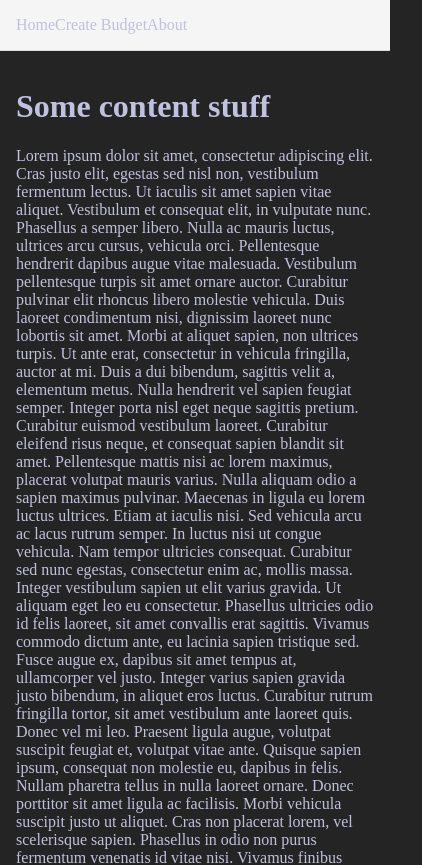
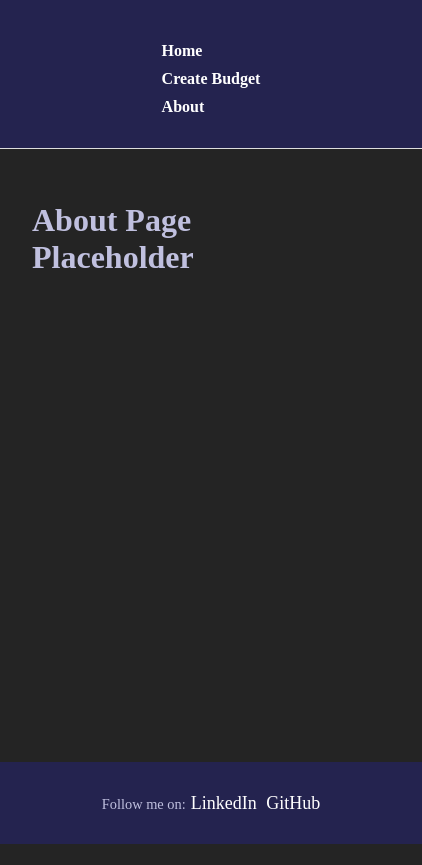
Before and after one commit to Jay-Sakabu/unit-2-final-project, a React (Vite) app in the folder budgeting/: page /about in a window 390 px wide. Shown: the top 865 px of the page, 422 px wide, since content can reach past the window. After the commit the page ends 844 px from the top, so only its background shows below. Built offline with nearby package versions, Linux system fonts and the light colour scheme.

Commit message:
Changed to side navbar, added some styles, fixed routes

```diff
--- a/budgeting/src/App.css
+++ b/budgeting/src/App.css
@@ -6,20 +6,37 @@ html, body, #root {
   padding: 0;
 }
 
-.header {
-  background-color: #f5f5f5;
-  padding: 1rem;
-  border-bottom: 1px solid #ddd;
+.side-navbar {
+  background-color: #24234f;
+  padding: 2rem 1rem;
+  min-width: 100px;
+  height: 100vh;
+  position: fixed;
+  top: 0;
+  left: 0;
+  display: flex;
+  flex-direction: column;
+  gap: 1rem;
 }
 
-.link-styling{
-  color: aqua;
+.nav-links {
+  display: flex;
+  flex-direction: column;
+  gap: 1rem;
+}
+
+.link-styling {
+  color: rgb(255, 255, 255);
+  text-decoration: none;
+  font-weight: bold;
+  display: block;
+  margin-top: 10px;
 }
 
 footer {
-  background-color: #f5f5f5;
+  background-color: #24234f;
   padding: 1rem;
-  border-top: 1px solid #ddd;
+  /* border-top: 1px solid #ddd; */
   text-align: center;
   font-size: 0.9rem;
 }
@@ -27,6 +44,8 @@ footer {
 .footer a{
   text-decoration: none;
   padding-left: 5px;
+  color: rgb(255, 255, 255);
+  font-size: large;
 }
 
 .app-container {
@@ -37,5 +56,40 @@ footer {
 
 .main-content {
   flex: 1;
-  padding: 1rem;
+  margin-left: 200px; /* same as sidebar width */
+  padding: 2rem;
 }
+
+@media (max-width: 768px) {
+  .side-navbar {
+    position: relative;
+    height: auto;
+    width: 100%;
+    flex-direction: row;
+    justify-content: space-around;
+    border-right: none;
+    border-bottom: 1px solid #ddd;
+  }
+
+  .nav-links {
+    flex-direction: row;
+    gap: 1rem;
+  }
+
+  .app-container {
+    flex-direction: column;
+  }
+
+  img{
+    max-width: 100%;
+  }
+
+  .main-content {
+    margin-left: 0;
+    margin-top: 0;
+  }
+
+  .footer{
+    width: 100%;
+  }
+}
--- a/budgeting/src/App.jsx
+++ b/budgeting/src/App.jsx
@@ -2,29 +2,30 @@ import { useState } from 'react'
 import './App.css'
 import Header from './components/Header'
 import Footer from './components/Footer'
+import About from './Pages/About'
+import Budget from './Pages/Budget'
+import { BrowserRouter as Router, Routes, Route } from 'react-router'
+import Home from './Pages/Home'
 
 function App() {
   const [count, setCount] = useState(0)
 
+
   return (
+    <Router>
       <div className='app-container'>
         <Header />
         <main className='main-content'>
-
-        <h1>Some content stuff</h1>
-        <p> Lorem ipsum dolor sit amet, consectetur adipiscing elit. Cras justo elit, egestas sed nisl non, vestibulum fermentum lectus. Ut iaculis sit amet sapien vitae aliquet. Vestibulum et consequat elit, in vulputate nunc. Phasellus a semper libero. Nulla ac mauris luctus, ultrices arcu cursus, vehicula orci. Pellentesque hendrerit dapibus augue vitae malesuada. Vestibulum pellentesque turpis sit amet ornare auctor. Curabitur pulvinar elit rhoncus libero molestie vehicula. Duis laoreet condimentum nisi, dignissim laoreet nunc lobortis sit amet. Morbi at aliquet sapien, non ultrices turpis. Ut ante erat, consectetur in vehicula fringilla, auctor at mi. Duis a dui bibendum, sagittis velit a, elementum metus.
-
-          Nulla hendrerit vel sapien feugiat semper. Integer porta nisl eget neque sagittis pretium. Curabitur euismod vestibulum laoreet. Curabitur eleifend risus neque, et consequat sapien blandit sit amet. Pellentesque mattis nisi ac lorem maximus, placerat volutpat mauris varius. Nulla aliquam odio a sapien maximus pulvinar. Maecenas in ligula eu lorem luctus ultrices. Etiam at iaculis nisi. Sed vehicula arcu ac lacus rutrum semper. In luctus nisi ut congue vehicula.
-
-          Nam tempor ultricies consequat. Curabitur sed nunc egestas, consectetur enim ac, mollis massa. Integer vestibulum sapien ut elit varius gravida. Ut aliquam eget leo eu consectetur. Phasellus ultricies odio id felis laoreet, sit amet convallis erat sagittis. Vivamus commodo dictum ante, eu lacinia sapien tristique sed. Fusce augue ex, dapibus sit amet tempus at, ullamcorper vel justo. Integer varius sapien gravida justo bibendum, in aliquet eros luctus. Curabitur rutrum fringilla tortor, sit amet vestibulum ante laoreet quis.
-
-          Donec vel mi leo. Praesent ligula augue, volutpat suscipit feugiat et, volutpat vitae ante. Quisque sapien ipsum, consequat non molestie eu, dapibus in felis. Nullam pharetra tellus in nulla laoreet ornare. Donec porttitor sit amet ligula ac facilisis. Morbi vehicula suscipit justo ut aliquet. Cras non placerat lorem, vel scelerisque sapien. Phasellus in odio non purus fermentum venenatis id vitae nisi. Vivamus finibus gravida malesuada. In hac habitasse platea dictumst. Curabitur tortor mi, dictum porta convallis eu, semper ut neque. Ut interdum rhoncus ultricies. Cras ultrices, lectus ac lacinia accumsan, risus magna auctor risus, ac aliquam diam lectus in dui. Mauris tempus nec velit ac vehicula.
-
-          Quisque non rutrum lorem. Vivamus vel urna elit. Aenean lacinia libero a diam pellentesque vestibulum. Phasellus aliquet diam ut tincidunt efficitur. Curabitur efficitur libero sed nunc hendrerit, ut congue nulla maximus. Morbi justo mi, euismod in venenatis eu, varius eu enim. Morbi varius viverra consequat. Integer sodales augue risus, ac laoreet magna tempor a. Phasellus bibendum scelerisque tortor. Ut libero sem, eleifend sed sollicitudin sit amet, vulputate quis justo. Nam ac metus eget ex aliquet blandit eget in ex. Praesent at eros vel nulla iaculis tincidunt semper dictum purus.</p>
+          <Routes>
+            <Route path="/" element={<Home />} />
+            <Route path="/budget" element={<Budget />} />
+            <Route path="/about" element={<About />} />
+          </Routes>
         </main>
 
         <Footer />
       </div>
+    </Router>
   )
 }
 
--- /dev/null
+++ b/budgeting/src/Pages/About.jsx
@@ -0,0 +1,14 @@
+import React from "react";
+
+const About = () => {
+    return (
+        <div>
+            <h1>
+                About Page Placeholder
+            </h1>
+        </div>
+    )
+}
+
+
+export default About;
--- /dev/null
+++ b/budgeting/src/Pages/Budget.jsx
@@ -0,0 +1,12 @@
+import React from "react";
+import graph from '../assets/graph.png'
+
+const Budget = () => {
+    return (
+        <div>
+            <img src={graph} alt="A graph"></img>
+        </div>
+    )
+}
+
+export default Budget;
--- /dev/null
+++ b/budgeting/src/Pages/Home.jsx
@@ -0,0 +1,21 @@
+import React from "react";
+
+const Home = () => {
+    return (
+        <div>
+            <h1>Some content stuff</h1>
+
+            <p> Lorem ipsum dolor sit amet, consectetur adipiscing elit. Cras justo elit, egestas sed nisl non, vestibulum fermentum lectus. Ut iaculis sit amet sapien vitae aliquet. Vestibulum et consequat elit, in vulputate nunc. Phasellus a semper libero. Nulla ac mauris luctus, ultrices arcu cursus, vehicula orci. Pellentesque hendrerit dapibus augue vitae malesuada. Vestibulum pellentesque turpis sit amet ornare auctor. Curabitur pulvinar elit rhoncus libero molestie vehicula. Duis laoreet condimentum nisi, dignissim laoreet nunc lobortis sit amet. Morbi at aliquet sapien, non ultrices turpis. Ut ante erat, consectetur in vehicula fringilla, auctor at mi. Duis a dui bibendum, sagittis velit a, elementum metus.
+
+                Nulla hendrerit vel sapien feugiat semper. Integer porta nisl eget neque sagittis pretium. Curabitur euismod vestibulum laoreet. Curabitur eleifend risus neque, et consequat sapien blandit sit amet. Pellentesque mattis nisi ac lorem maximus, placerat volutpat mauris varius. Nulla aliquam odio a sapien maximus pulvinar. Maecenas in ligula eu lorem luctus ultrices. Etiam at iaculis nisi. Sed vehicula arcu ac lacus rutrum semper. In luctus nisi ut congue vehicula.
+
+                Nam tempor ultricies consequat. Curabitur sed nunc egestas, consectetur enim ac, mollis massa. Integer vestibulum sapien ut elit varius gravida. Ut aliquam eget leo eu consectetur. Phasellus ultricies odio id felis laoreet, sit amet convallis erat sagittis. Vivamus commodo dictum ante, eu lacinia sapien tristique sed. Fusce augue ex, dapibus sit amet tempus at, ullamcorper vel justo. Integer varius sapien gravida justo bibendum, in aliquet eros luctus. Curabitur rutrum fringilla tortor, sit amet vestibulum ante laoreet quis.
+
+                Donec vel mi leo. Praesent ligula augue, volutpat suscipit feugiat et, volutpat vitae ante. Quisque sapien ipsum, consequat non molestie eu, dapibus in felis. Nullam pharetra tellus in nulla laoreet ornare. Donec porttitor sit amet ligula ac facilisis. Morbi vehicula suscipit justo ut aliquet. Cras non placerat lorem, vel scelerisque sapien. Phasellus in odio non purus fermentum venenatis id vitae nisi. Vivamus finibus gravida malesuada. In hac habitasse platea dictumst. Curabitur tortor mi, dictum porta convallis eu, semper ut neque. Ut interdum rhoncus ultricies. Cras ultrices, lectus ac lacinia accumsan, risus magna auctor risus, ac aliquam diam lectus in dui. Mauris tempus nec velit ac vehicula.
+
+                Quisque non rutrum lorem. Vivamus vel urna elit. Aenean lacinia libero a diam pellentesque vestibulum. Phasellus aliquet diam ut tincidunt efficitur. Curabitur efficitur libero sed nunc hendrerit, ut congue nulla maximus. Morbi justo mi, euismod in venenatis eu, varius eu enim. Morbi varius viverra consequat. Integer sodales augue risus, ac laoreet magna tempor a. Phasellus bibendum scelerisque tortor. Ut libero sem, eleifend sed sollicitudin sit amet, vulputate quis justo. Nam ac metus eget ex aliquet blandit eget in ex. Praesent at eros vel nulla iaculis tincidunt semper dictum purus.</p>
+        </div>
+    )
+}
+
+export default Home;
--- a/budgeting/src/components/Header.jsx
+++ b/budgeting/src/components/Header.jsx
@@ -1,13 +1,13 @@
-import { BrowserRouter as Link } from 'react-router';
+import { Link } from 'react-router';
 
 const Header = () => (
-  <header className='header'>
-    <nav>
-      <Link className={"link-styling"} to="/">Home</Link>
-      <Link className={"link-styling"} to="/budget">Create Budget</Link>
-      <Link className={"link-styling"} to="/about">About</Link>
-    </nav>
-  </header>
+    <header className='side-navbar'>
+        <nav className=''>
+            <Link className="link-styling" to="/">Home</Link>
+            <Link className="link-styling" to="/budget">Create Budget</Link>
+            <Link className="link-styling" to="/about">About</Link>
+        </nav>
+    </header>
 );
 
 export default Header;
```
Also changed, not shown: budgeting/src/assets/graph.png (added). Lines whose indentation alone changed are shown as unchanged.
